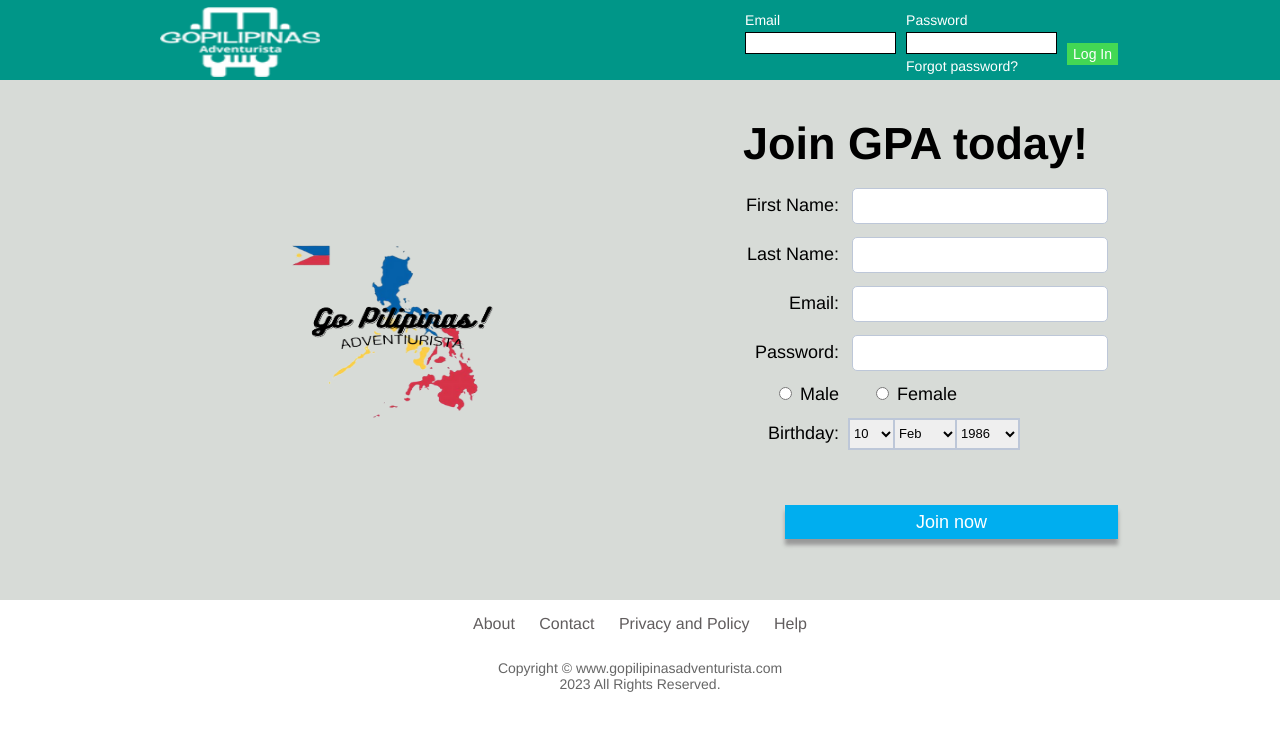
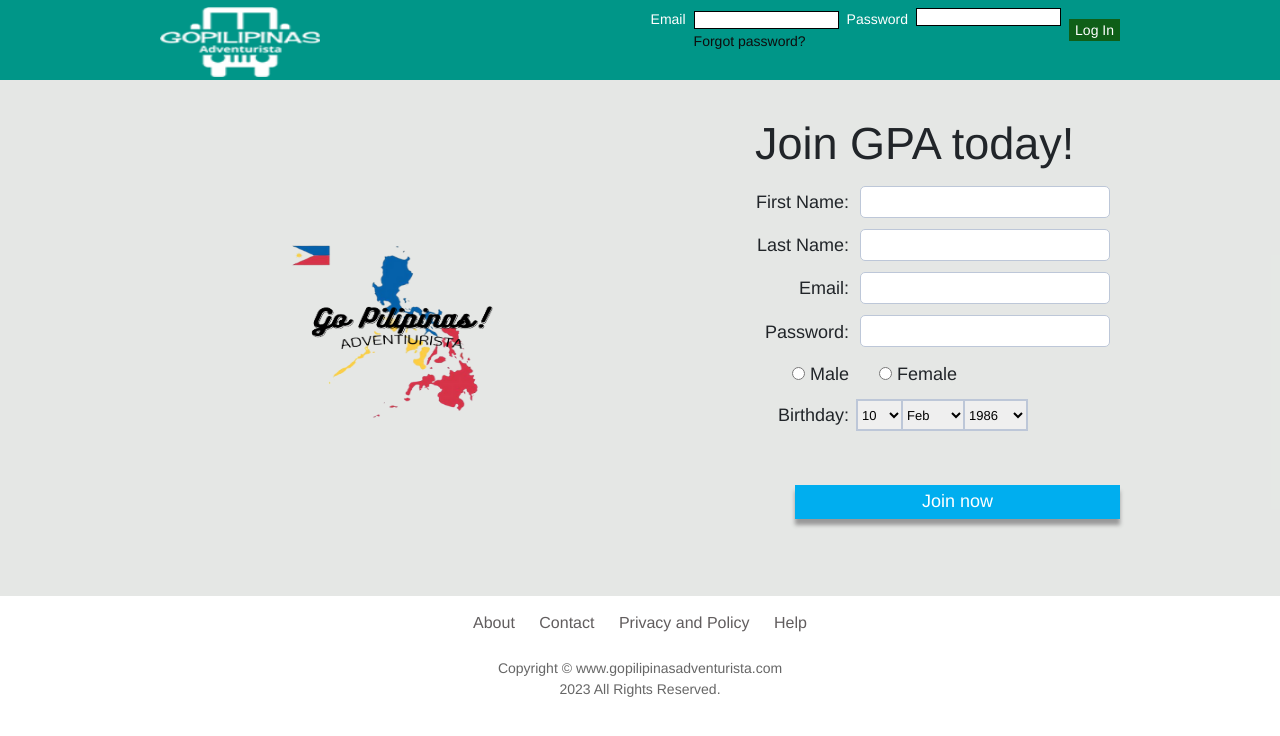
Before and after one commit to jhenchem0210/ContriMP2, a PHP site: page / in a window 1280 px wide. Shown: the top 736 px of the page. Run offline with PHP 8.4, Linux system fonts and the light colour scheme.

Commit message:
modified:   CSS/style.css 	modified:   index.html

```diff
--- a/CSS/style.css
+++ b/CSS/style.css
@@ -1,3 +1,6 @@
+* {
+	box-sizing: border-box;
+  }
 
 body{
 	height: 100%;
@@ -37,6 +40,7 @@
 	margin-top: 8px;
 	color: white;
 	font-size: 14px;
+	display: flex;
 }
 
 #login tr td .inputtext
@@ -61,7 +65,7 @@
 #loginbutton
 {
 	border: 0px;
-	background-color: #43d854;
+	background-color: #0f5f18;
 	height: 22px;
 	color:white;
 	font-size:14px;
@@ -87,7 +91,7 @@
 
 	width: 100%;
 	height: 100%;
-	background-color:#d7dbd7;
+	background-color:#d7dbd7a6;
 	padding-bottom: 7%;
 	clear: right;
 }
@@ -193,11 +197,154 @@
 	height: 130px;
 }
 
+@media screen and (max-width: 700px) {
+	body{
+		height: 100%;
+		width: 100%;
+		margin:0px;
+		padding:0px;
+		font-family: Helvetica, Arial, sans-serif;
+	}
+	.main
+{
+	width: 100%;
+	height: 100%;
+	background-color:#d7dbd76e;
+	padding-bottom: 7%;
+	clear: right;
+
+}
+
+.logopic
+{
+	position: relative;
+	margin-top: 4%;
+	width: 150px;
+	height: 150px;
+	opacity: 1.0;
+	transition: opacity 1s ease-in-out;
+}
+	.loginuser /*--FORM--*/
+{
+	float:left;
+	margin-top: 75px;
+	color: rgb(7, 7, 7);
+	font-size: 14px;}
+
+	#login tr td
+{
+	border: 0px;
+	padding: 2px;
+	display: flex;
+
+
+
+}
+	.wrapper
+{
+	margin: 20 10;
+	width: 100%;
+	height: 100%;
+
+}
+#loginbutton
+{
+	border: 0px;
+	background-color: #0f5f18;
+	height: 22px;
+	color:white;
+	font-size:14px;
+
+  }
+
+
+  .signup /* ---- SIGNUP SECTION --- */
+{
+	float:right;
+	font-size: 15px;
+
+}
+
+
+.signup h1 /*---- SIGNUP HEADING --*/
+{
+	font-size: 25px;
+	margin: 10px;
+	padding-top: 10%;
+	padding-bottom: 4%;
+	text-align: center;
+}
+
+.signup .inputtext2
+{
+	width: 150px;
+	height: 32px;
+	font-size: 18px;
+	border-radius: 5px;
+	border: 1px solid #bdc7d8;
+	padding-left: 8px 10px;
+}
+
+#signuptable tr td
+{
+	padding-bottom: 10px;
+	padding-right: 10px;
+	text-align: right;
+}
+
+#pwd
+{
+	font-size:32px;
+}
+
+#signuptable #fm td
+{
+	text-align: left;
+}
+
+#signuptable tr #dob
+{
+	text-align: left;
+}
+
+#signuptable tr #dob select
+{
+	padding: 0px;
+	margin: 0px -4px;
+	border:2px solid #bdc7d8;
+	height: 32px;
+	font-size: 13px;
+}
+
+
+  #joinnowbttn /*---JOING NOW BUTTON ---*/
+{
+
+	border:0px;
+	width: 50%;
+	height: 34px;
+	font-size: 18px;
+	background-color: #00aeef;
+	color:white;
+	box-shadow: 0 6px 4px #999;
+
+}
+#signuptable tr #dob select
+{
+	padding: 0px;
+	margin: 0px -4px;
+	border:2px solid #bdc7d8;
+	height: 32px;
+	font-size: 13px;
+}
+
+}
 
 /*====== FOOTER ===========*/
 
 .footer
 {
+	height: 40px ;
 	/*height: 40px;*/
 }
 
--- a/index.html
+++ b/index.html
@@ -1,10 +1,7 @@
 <!DOCTYPE html>
 <html>
 <head>
-	<!-- meta tags-->
-    <meta charset="utf-8">
-    <meta name="viewport" content="width=device-width, initial-scale=1, shrink-to-fit=no">
-
+	<link href="https://cdn.jsdelivr.net/npm/bootstrap@5.2.3/dist/css/bootstrap.min.css" rel="stylesheet" integrity="sha384-rbsA2VBKQhggwzxH7pPCaAqO46MgnOM80zW1RWuH61DGLwZJEdK2Kadq2F9CUG65" crossorigin="anonymous">
 	<title>GoPilipinas-Adventurista</title>
 	<link rel="stylesheet" type="text/css" href="./CSS/style.css"/>
 </head>
@@ -17,17 +14,16 @@
 				<table id="login">
 					<tr style="height: 20px">
 						<td><label for="email">Email</label> </td>
+						<td><input type="text" id="email" class="inputtext" required/></td>
+						<td><label for="logpassword">Password</label></td>
+						<td><input type="password" id="logpassword" class="inputtext" required/></td>
+					<td rowspan=3><input type="submit" class="log" value="Log In" id="loginbutton">
+					</td></tr>
 
-						<td><label for="logpassword">Password</label></td>
-					</tr>
-					<tr>
-						<td><input type="text" id="email" class="inputtext" required/></td>
-						<td><input type="password" id="logpassword" class="inputtext" required/></td>
-						<td rowspan=3><input type="submit" value="Log In" id="loginbutton"></td>
-					</tr>
+
 						<tr style="height: 20px">
 						<td></td>
-						<td><a href="" style="color:white;text-decoration:none;padding-top: 3px;">Forgot password?</a></td>
+						<td><a href="" class="simple" style="color:rgb(14, 13, 13);text-decoration:none;padding-top: 3px;">Forgot password?</a></td>
 					</tr>
 				</table>
 
@@ -37,8 +33,7 @@
 
 	<div class="main">
 		<div class="wrapper">
-			<a href="https://jhenchem0210.github.io/miniproj2/index.html">
-			<img src="images/goPilipinas-removebg-preview.png" class="logopic"/></a>
+			<a href="https://jhenchem0210.github.io/miniproj2/index.html"><img src="images/goPilipinas-removebg-preview.png" class="logopic"/></a>
 
 		<div class="signup">
 			<h1>Join GPA today!</h1>
@@ -162,6 +157,6 @@
 			</div>
 		</div>
 	</div>
-
+	<script src="https://cdn.jsdelivr.net/npm/bootstrap@5.2.3/dist/js/bootstrap.bundle.min.js" integrity="sha384-kenU1KFdBIe4zVF0s0G1M5b4hcpxyD9F7jL+jjXkk+Q2h455rYXK/7HAuoJl+0I4" crossorigin="anonymous"></script>
 </body>
 </html>
```
